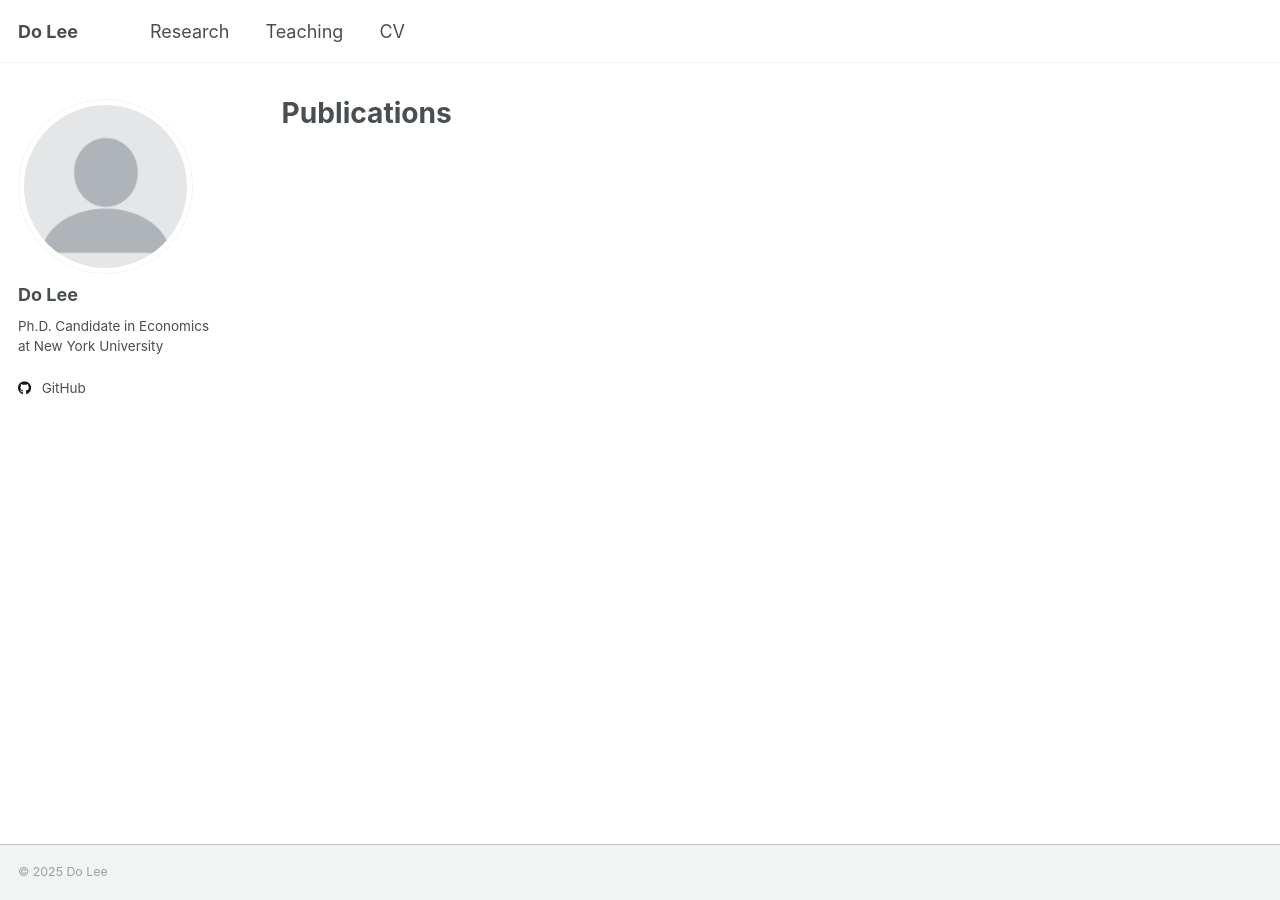
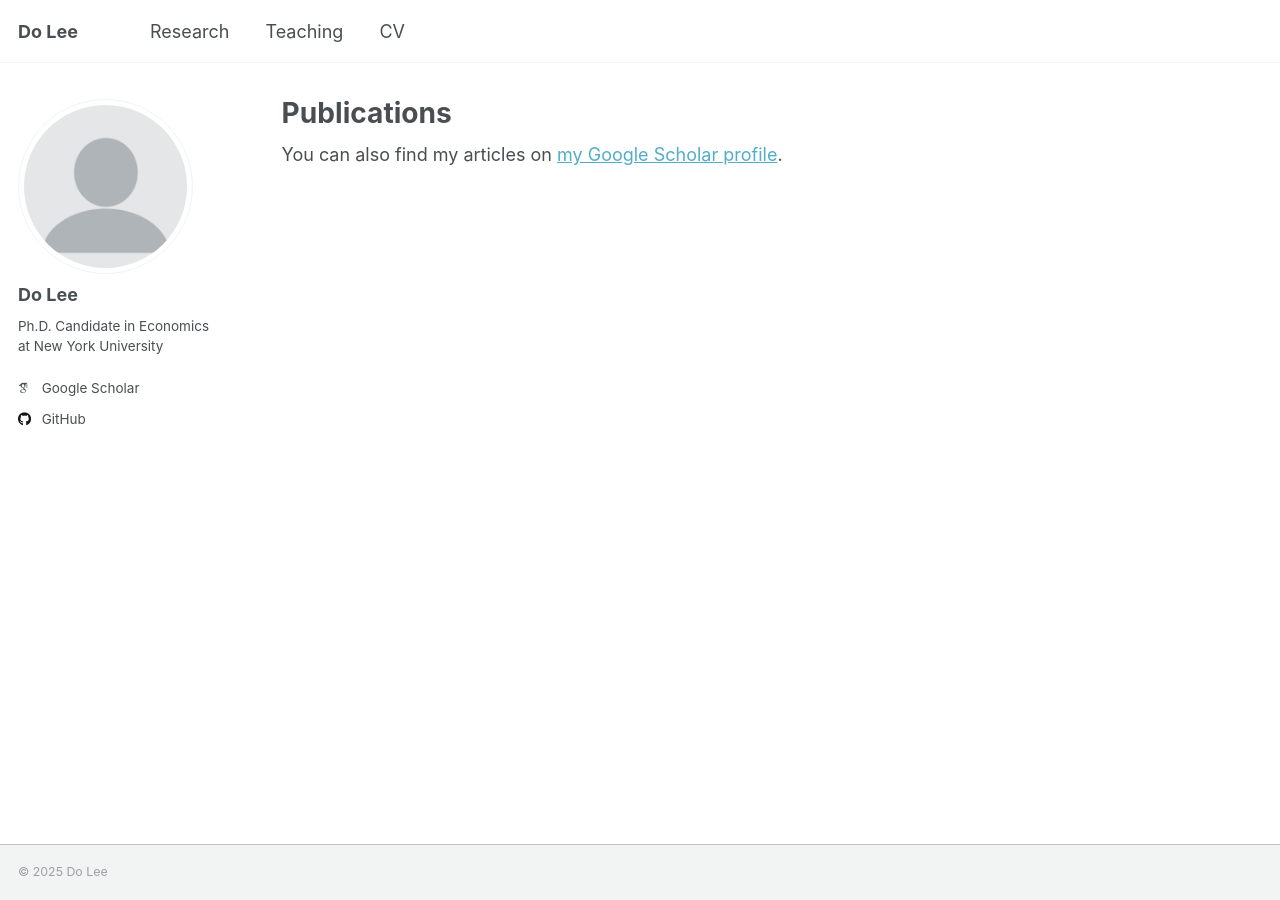
Before and after one commit to doqlee/doqlee.github.io, a Jekyll site: the page built from _pages/publications.html, in a window 1280 px wide. Built offline with Jekyll 4.4.1, drawn with Linux system fonts in a browser that asks for light colours; some web fonts are replaced; part of the change alters nothing that is shown.

Commit message:
Update _config.yml

```diff
--- a/_config.yml
+++ b/_config.yml
@@ -33,7 +33,7 @@ author:
 
   # Academic websites
   arxiv            : # URL - Update with the correct link to your profile
-  googlescholar    : # URL "https://scholar.google.com/citations?user=PS_CX0AAAAAJ"
+  googlescholar    : "https://scholar.google.com/citations?hl=en&user=DZVTjMIAAAAJ" # URL "https://scholar.google.com/citations?user=PS_CX0AAAAAJ"
   impactstory      : # URL
   orcid            : # URL "http://orcid.org/yourorcidurl"
   semantic         : # URL
```
